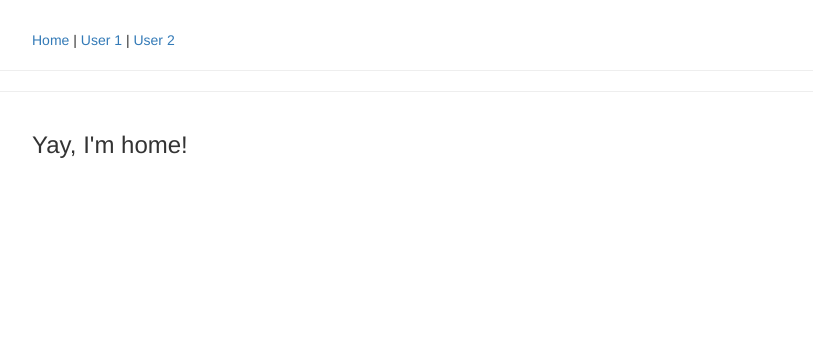
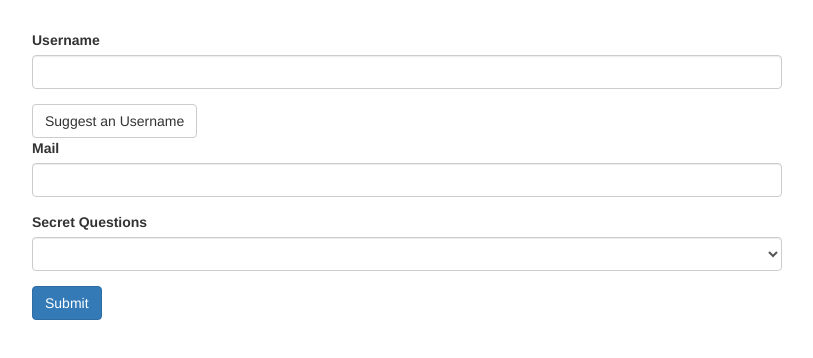
Before and after one commit to gbravohenriquez/guide-angular8, an Angular app: page / in a window 1280 px wide. Shown: the top 358 px of the page, without its empty margins (233-1046 px from the left). Built offline with nearby package versions, Linux system fonts and the light colour scheme.

Commit message:
clase 185 y 186, submittingand using the form

```diff
--- a/src/app/app.component.html
+++ b/src/app/app.component.html
@@ -1,22 +1,41 @@
 <div class="container">
   <div class="row">
     <div class="col-xs-12 col-sm-10 col-md-8 col-sm-offset-1 col-md-offset-2">
-      <a routerLink="/">Home</a> |
-      <a [routerLink]="['user', 1]">
-        User 1
-      </a>
-      |
-      <a [routerLink]="['user', 2]">
-        User 2
-      </a>
-    </div>
-  </div>
-  <hr />
-  <p *ngIf="userActivated">Activated!</p>
-  <hr>
-  <div class="row">
-    <div class="col-xs-12 col-sm-10 col-md-8 col-sm-offset-1 col-md-offset-2">
-      <router-outlet></router-outlet>
+      <form (ngSubmit)="onSubmit(f)" #f="ngForm">
+        <div id="user-data">
+          <div class="form-group">
+            <label for="username">Username</label>
+            <input
+              type="text"
+              id="username"
+              class="form-control"
+              ngModel
+              name="usermane">
+          </div>
+          <button class="btn btn-default" type="button">Suggest an Username</button>
+          <div class="form-group">
+            <label for="email">Mail</label>
+            <input
+              type="email"
+              id="email"
+              class="form-control"
+              ngModel
+              name="email">
+          </div>
+        </div>
+        <div class="form-group">
+          <label for="secret">Secret Questions</label>
+          <select
+            id="secret"
+            class="form-control"
+            ngModel
+            name="secret">
+            <option value="pet">Your first Pet?</option>
+            <option value="teacher">Your first teacher?</option>
+          </select>
+        </div>
+        <button class="btn btn-primary" type="submit">Submit</button>
+      </form>
     </div>
   </div>
 </div>
--- a/src/app/app.component.ts
+++ b/src/app/app.component.ts
@@ -1,25 +1,16 @@
-import {Component, OnDestroy, OnInit} from '@angular/core';
-import {UserService} from './user.service';
-import {Subscription} from 'rxjs';
+import {Component, ElementRef} from '@angular/core';
+import {NgForm} from '@angular/forms';
 
 @Component({
   selector: 'app-root',
   templateUrl: './app.component.html',
   styleUrls: ['./app.component.css']
 })
-export class AppComponent implements OnInit, OnDestroy {
-  userActivated = false;
-  private activatedSub: Subscription;
-
-  constructor(private userService: UserService) {}
-
-  ngOnInit() {
-    this.activatedSub = this.userService.activatedEmitter.subscribe(didActivate => {
-      this.userActivated = didActivate;
-    });
+export class AppComponent {
+  suggestUserName() {
+    const suggestedName = 'Superuser';
   }
-
-  ngOnDestroy(): void {
-    this.activatedSub.unsubscribe();
+  onSubmit(form: NgForm) {
+    console.log(form);
   }
 }
--- a/src/app/home/home.component.html
+++ /dev/null
@@ -1 +0,0 @@
-<h3>Yay, I'm home!</h3>
--- a/src/app/home/home.component.ts
+++ /dev/null
@@ -1,56 +0,0 @@
-import { Component, OnDestroy, OnInit } from '@angular/core';
-
-import { interval, Subscription, Observable } from 'rxjs';
-import {filter, map} from 'rxjs/operators';
-
-@Component({
-  selector: 'app-home',
-  templateUrl: './home.component.html',
-  styleUrls: ['./home.component.css']
-})
-export class HomeComponent implements OnInit, OnDestroy {
-
-  private firstObsSubscription: Subscription;
-
-  constructor() {
-  }
-
-  ngOnInit() {
-    // this.firstObsSubscription = interval(1000).subscribe(count => {
-    //   console.log(count);
-    // });
-    const customIntervalObservable = Observable.create(observer => {
-      let count = 0;
-      setInterval(() => {
-        observer.next(count);
-        if (count === 2) {
-          observer.complete();
-        }
-        if (count > 3) {
-          observer.error(new Error('Count is greater 3!'));
-        }
-        count++;
-      }, 1000);
-    });
-
-
-
-    this.firstObsSubscription = customIntervalObservable.pipe(filter(data => {
-      return data > 0;
-    }), map((data: number) => {
-      return 'Roound: ' + (data + 1);
-    })).subscribe(data => {
-      console.log(data);
-    }, error => {
-      console.log(error);
-      alert(error.message);
-    }, () => {
-      console.log('Completed!');
-    });
-  }
-
-  ngOnDestroy(): void {
-    this.firstObsSubscription.unsubscribe();
-  }
-
-}
--- a/src/app/user.service.ts
+++ /dev/null
@@ -1,11 +0,0 @@
-import {EventEmitter, Injectable} from '@angular/core';
-import {Subject} from 'rxjs';
-
-@Injectable({
-  providedIn: 'root'
-})
-export class UserService {
-  activatedEmitter = new Subject<boolean>();
-
-  constructor() { }
-}
--- a/src/app/user/user.component.html
+++ /dev/null
@@ -1,2 +0,0 @@
-<p>User with <strong>ID {{ id }}</strong> was loaded</p>
-<button class="btn btn-primary" (click)="onActivate()">Activate</button>
--- a/src/app/user/user.component.ts
+++ /dev/null
@@ -1,25 +0,0 @@
-import { Component, OnInit } from '@angular/core';
-import { ActivatedRoute, Params } from '@angular/router';
-import {UserService} from '../user.service';
-
-@Component({
-  selector: 'app-user',
-  templateUrl: './user.component.html',
-  styleUrls: ['./user.component.css']
-})
-export class UserComponent implements OnInit {
-  id: number;
-
-  constructor(private route: ActivatedRoute, private userService: UserService) {
-  }
-
-  ngOnInit() {
-    this.route.params.subscribe((params: Params) => {
-      this.id = +params.id;
-    });
-  }
-
-  onActivate() {
-    this.userService.activatedEmitter.next(true);
-  }
-}
--- a/src/index.html
+++ b/src/index.html
@@ -1,5 +1,5 @@
 <!doctype html>
-<html lang="en">
+<html lang="es">
 <head>
   <meta charset="utf-8">
   <title>MyFirstApp</title>
```
Also changed, not shown: src/app/app-routing.module.ts (deleted, +0 -22 lines), src/app/app.module.ts (+4 -7 lines), src/app/home/home.component.css (deleted), src/app/user/user.component.css (deleted).
